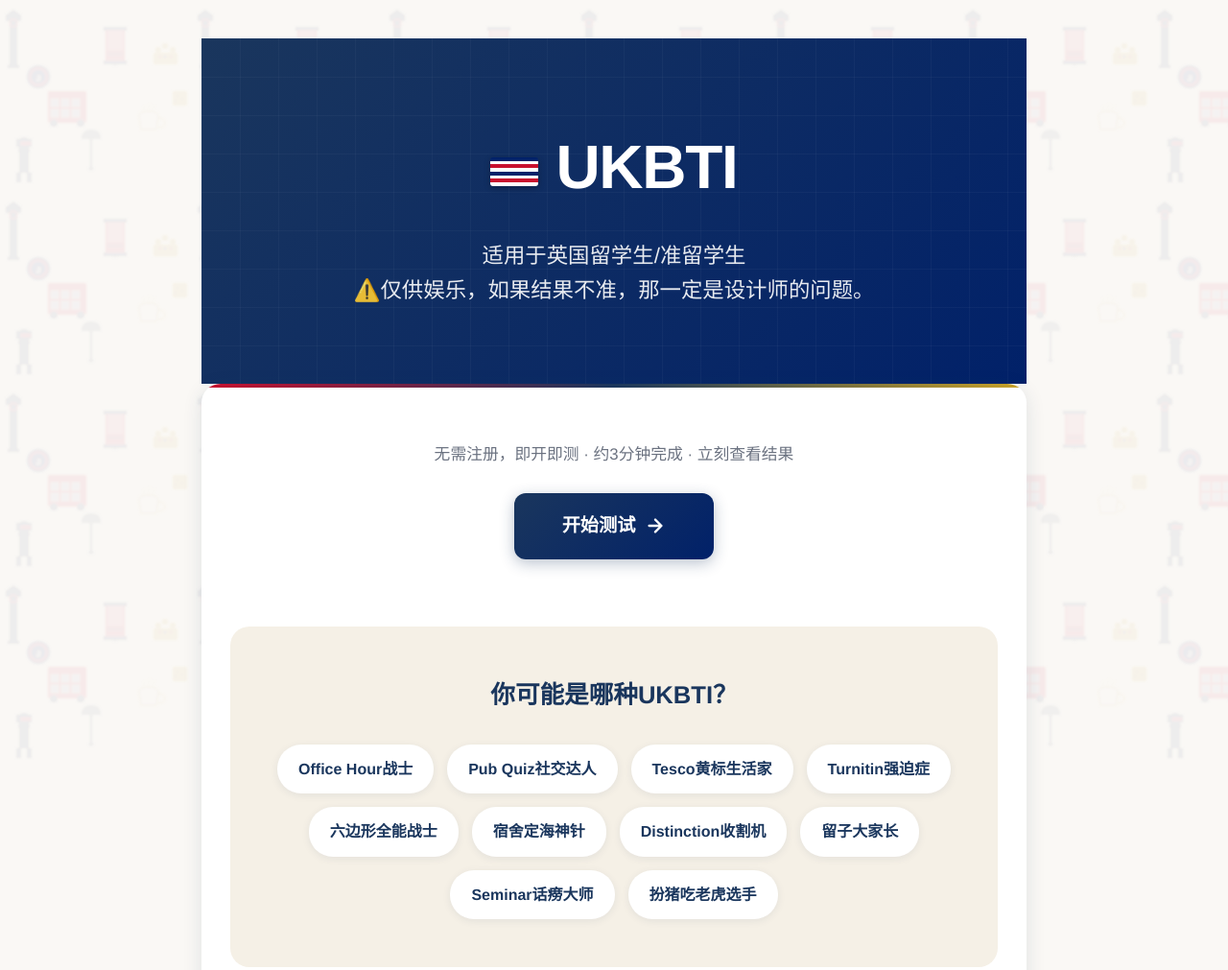
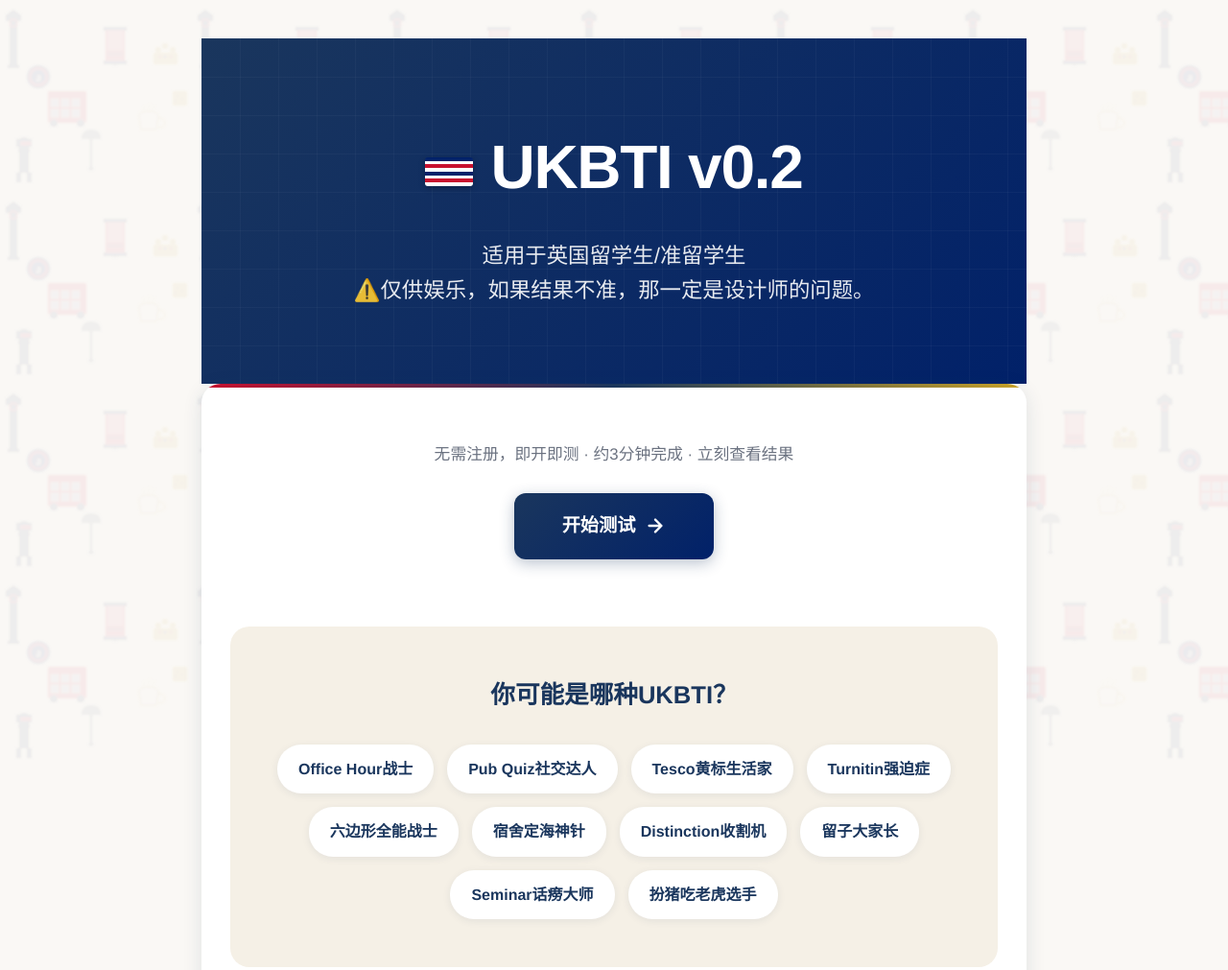
Before and after one commit to TZwang1228/UKBTI, a plain HTML site: page index.html in a window 1280 px wide. Shown: the top 1011 px of the page at 96% size. Drawn offline with Linux system fonts and the light colour scheme.

Commit message:
Update version no.

```diff
--- a/index.html
+++ b/index.html
@@ -158,7 +158,7 @@
   <div class="container">
     <!-- 英雄区域 -->
     <div class="landing-hero animate-fadeIn">
-      <h1>UKBTI</h1>
+      <h1>UKBTI v0.2</h1>
       <p>适用于英国留学生/准留学生<br>⚠️仅供娱乐，如果结果不准，那一定是设计师的问题。</p>
     </div>
 
```
